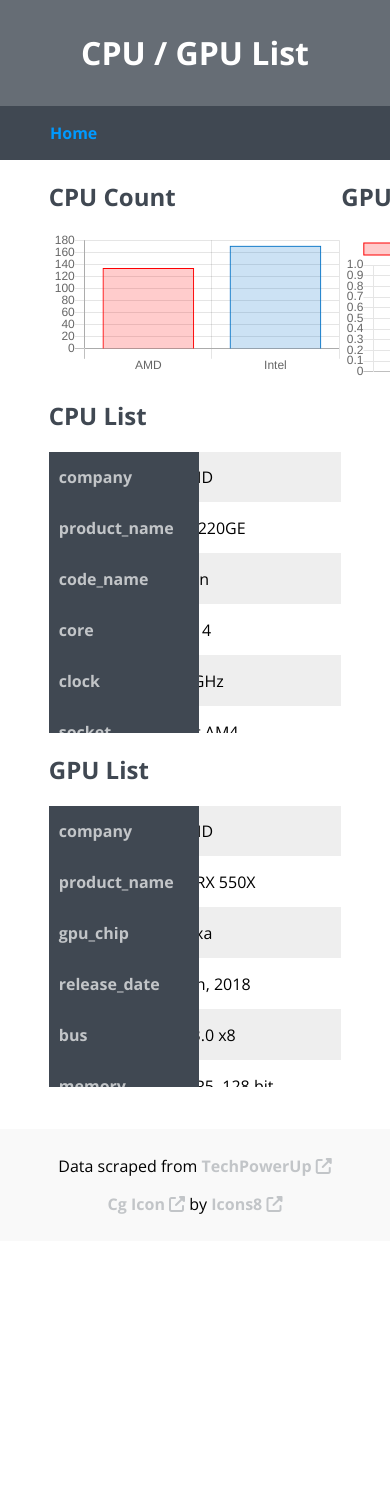
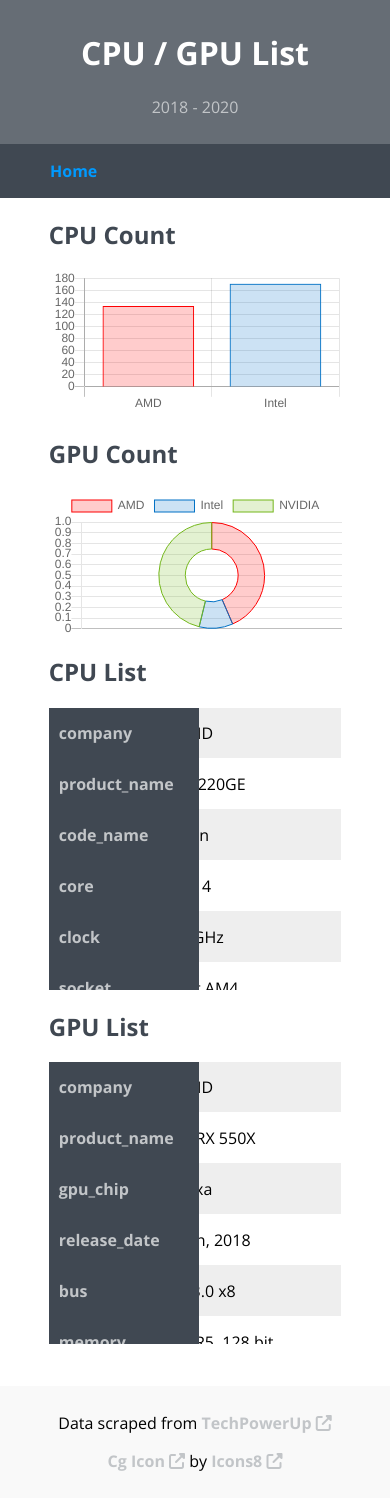
Before and after one commit to scoorp29/GpuCpuApi, a PHP site: page / in a window 390 px wide; the page is wider, and only the part inside the window is pictured. Before the commit the page ends 1214 px from the top of that part, so only its background shows below. Run offline with PHP 8.4, Linux system fonts and the light colour scheme; some libraries are stand-ins or nearby versions.

Commit message:
front - fix title

```diff
--- a/front/asset/css/style.css
+++ b/front/asset/css/style.css
@@ -230,4 +230,9 @@ body
     {
         padding-left: 10px;
     }
+
+    .graph-row
+    {
+        flex-direction: column;
+    }
 }
--- a/front/index.html
+++ b/front/index.html
@@ -34,6 +34,7 @@
     <div class="page">
         <header class="header block">
             <h1 class="title">CPU / GPU List</h1>
+            <p class="subtitle">2018 - 2020</p>
         </header>
         <nav class="navbar" id="navbar">
             <ul class="list">
```
